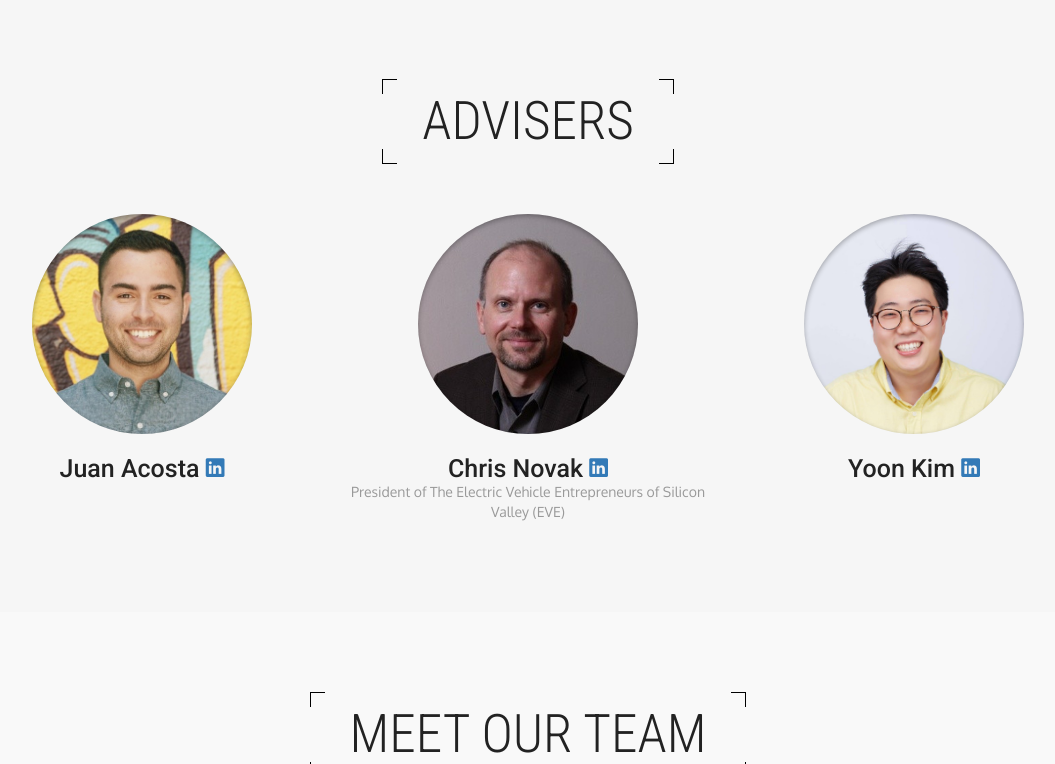
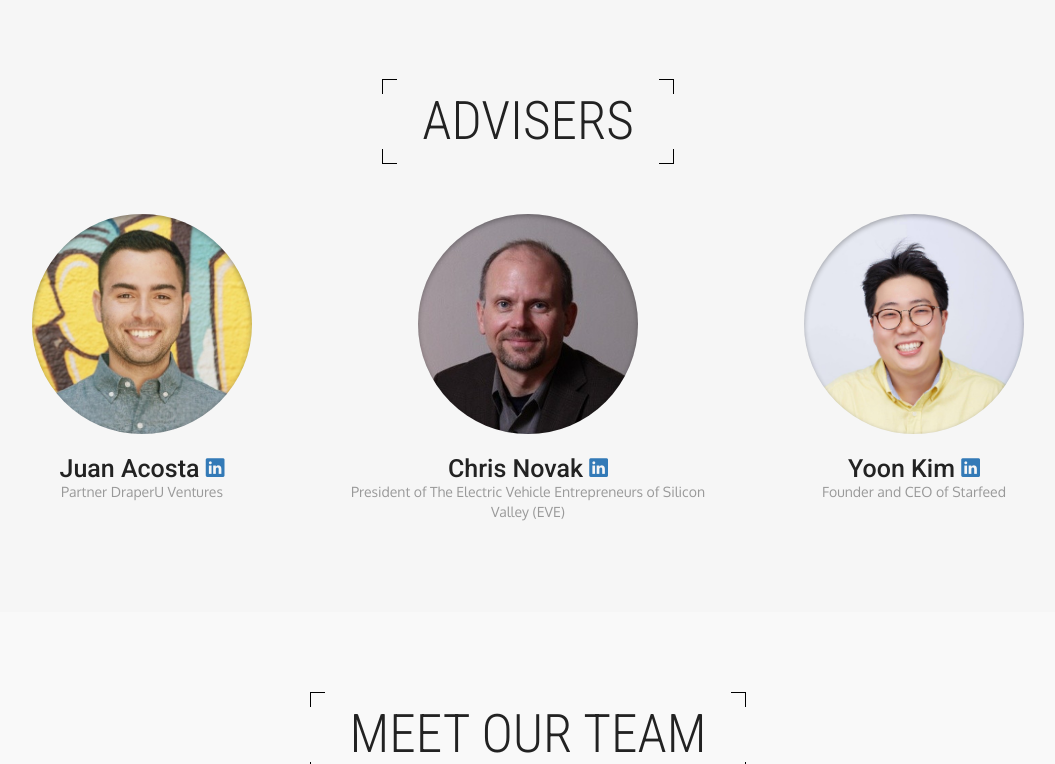
Before and after one commit to HereYouGothefirst/web-site, a PHP site: page / in a window 1280 px wide. Shown: the part 4846-5610 px from the top of the page, without its empty margins (112-1167 px from the left). Run offline with PHP 8.4, Linux system fonts and the light colour scheme; some libraries are stand-ins or nearby versions; some web fonts are replaced.

Commit message:
HYG-13 & HYG-14 & HYG-15 & HYG-16

```diff
--- a/assets/css/style.css
+++ b/assets/css/style.css
@@ -850,6 +850,10 @@ p.team-position {
     background: #f6f6f6;
 }
 
+#backedByLinks .owl-item img {
+    max-height: 95px;
+}
+
 #partners {
     background: #f9f9f9;
 }
@@ -978,6 +982,10 @@ a.header-link:hover {
     top: 1px;
 }
 
+
+.sidebar-nav-link--email {
+    display: none;
+}
 
 /* /////////////////////////////////////////////////////////////////////
 //  Responsive Fixes
@@ -1170,4 +1178,10 @@ a.header-link:hover {
         height: 70px;
         width: 80px;
     }
+
+    .header-link--email {display: none;}
+
+    .sidebar-nav-link--email {
+        display: block
+    }
 }
--- a/index.html
+++ b/index.html
@@ -14,7 +14,7 @@
     <link rel="stylesheet" href="assets/css/owl.carousel.css">
     <link rel="stylesheet" href="assets/css/owl.theme.css">
     <!--    <link rel="stylesheet" href="assets/css/animate.css">-->
-    <link rel="stylesheet" href="assets/css/style.css?v=1.0.9">
+    <link rel="stylesheet" href="assets/css/style.css?v=1.0.10">
 
     <link rel="icon" type="image/png" href="/assets/img/favicon.png">
 
@@ -44,6 +44,8 @@
 
     <a id="menu-close" href="#" class="close-btn toggle"><i class="ion-ios-close-empty"></i></a>
     <ul class="sidebar-nav">
+        <li class="sidebar-nav-link sidebar-nav-link--email"><a href="mailto:hello@hereyougo.io" class="page-link">hello@hereyougo.io</a>
+        </li>
         <li><a href="#home" class="page-link">Home</a></li>
         <li><a href="#solveProblem" class="page-link">What problem solve?</a></li>
         <li><a href="#roadmap" class="page-link">Roadmap</a></li>
@@ -66,6 +68,9 @@
                 <a class="logo-image" href=""></a>
             </section>
             <section class="col-xs-10 header-links">
+
+                <a class="header-link header-link--email" href="mailto:hello@hereyougo.io" target="_blank">hello@hereyougo.io
+                </a>
 
                 <a class="header-link" href="/assets/other/WP_v.1.3.pdf" target="_blank">
                     <i class="ion-document wp-icon"></i>&nbsp;&nbsp;Whitepaper
@@ -340,7 +345,7 @@
                     </a>
 
                 </h2>
-                <p class="wow animated fadeIn team-position" data-wow-delay=="0.7s"></p>
+                <p class="wow animated fadeIn team-position" data-wow-delay=="0.7s">Partner DraperU Ventures</p>
             </div>
 
             <div class="team-member team-member--adviser wow animated fadeIn" data-wow-delay=="0.3s">
@@ -351,7 +356,8 @@
                         <i class="ion-social-linkedin"></i>
                     </a>
                 </h2>
-                <p class="wow animated fadeIn team-position" data-wow-delay=="0.7s">President of The Electric Vehicle Entrepreneurs of Silicon Valley (EVE)</p>
+                <p class="wow animated fadeIn team-position" data-wow-delay=="0.7s">President of The Electric Vehicle
+                    Entrepreneurs of Silicon Valley (EVE)</p>
             </div>
 
             <div class="team-member team-member--adviser wow animated fadeIn" data-wow-delay=="0.3s">
@@ -362,7 +368,7 @@
                         <i class="ion-social-linkedin"></i>
                     </a>
                 </h2>
-                <p class="wow animated fadeIn team-position" data-wow-delay=="0.7s"></p>
+                <p class="wow animated fadeIn team-position" data-wow-delay=="0.7s">Founder and CEO of Starfeed</p>
             </div>
         </section>
     </section>
@@ -452,10 +458,10 @@
 
 
                 <ul class="team-social">
-                      <li class="wow animated fadeInLeft linkedin">
-                          <a href="https://www.linkedin.com/in/carlosuranga/" target="_blank">
-                              <i class="ion-social-linkedin"></i>
-                          </a>
+                    <li class="wow animated fadeInLeft linkedin">
+                        <a href="https://www.linkedin.com/in/carlosuranga/" target="_blank">
+                            <i class="ion-social-linkedin"></i>
+                        </a>
                     </li>
                     <li class="wow animated fadeInLeft linkedin">
                         <a href="https://www.facebook.com/cauranga" target="_blank">
@@ -481,6 +487,11 @@
                     <li class="wow animated fadeInLeft linkedin">
                         <a href="https://www.linkedin.com/in/marks-jing-xu-53899a46/" target="_blank">
                             <i class="ion-social-linkedin"></i>
+                        </a>
+                    </li>
+                    <li class="wow animated fadeInLeft linkedin">
+                        <a href="https://www.facebook.com/marks.j.xu" target="_blank">
+                            <i class="ion-social-facebook"></i>
                         </a>
                     </li>
                 </ul>
@@ -955,7 +966,8 @@
         <section class="row">
             <div class="col-sm-6">
                 <ul class="team-social social-links">
-                    <li class="wow animated fadeInLeft"><a href="https://www.facebook.com/hereyougothefirst" target="_blank"><i
+                    <li class="wow animated fadeInLeft"><a href="https://www.facebook.com/hereyougothefirst"
+                                                           target="_blank"><i
                             class="ion-social-facebook"></i></a></li>
                     <li class="wow animated fadeInLeft"><a href="https://twitter.com/AutoGoTech" target="_blank"><i
                             class="ion-social-twitter"></i></a></li>
```
